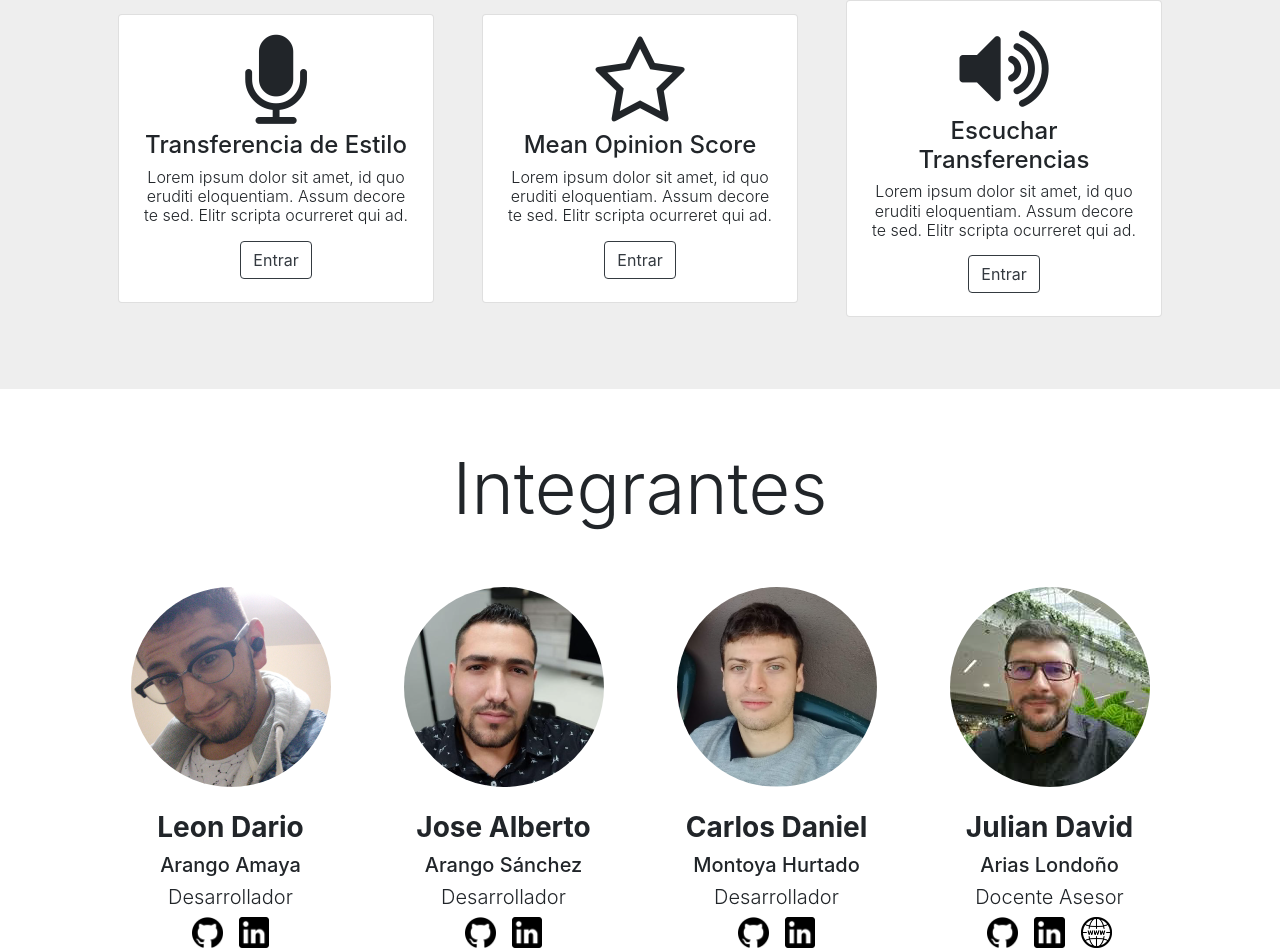
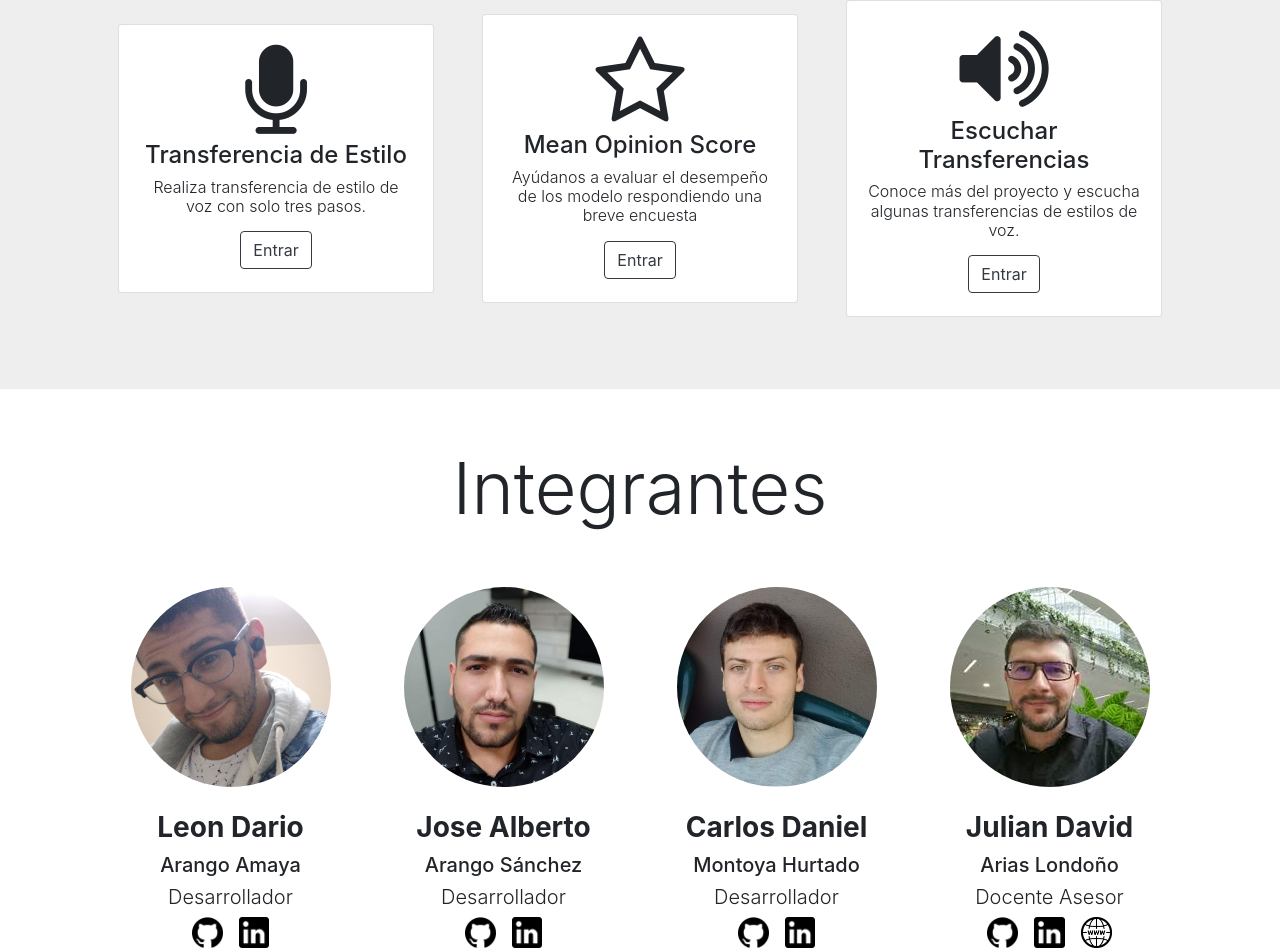
Before and after one commit to breakermoob/StyleVoiceTransfer-MOS, an Angular app: page /home in a window 1280 px wide. Shown: the part 1525-2477 px from the top of the page. Built offline with nearby package versions, Linux system fonts and the light colour scheme.

Commit message:
New secction Results, fix error message, content of cards

```diff
--- a/src/app/app.module.ts
+++ b/src/app/app.module.ts
@@ -11,6 +11,7 @@ import { HomeComponent } from './components/home/home.component';
 import { MosComponent } from './components/mos/mos.component';
 import { FooterComponent } from './components/footer/footer.component';
 import { TransferComponent } from './components/transfer/transfer.component';
+import { ResultsComponent } from './components/results/results.component';
 
 @NgModule({
   declarations: [
@@ -19,7 +20,8 @@ import { TransferComponent } from './components/transfer/transfer.component';
     HomeComponent,
     MosComponent,
     FooterComponent,
-    TransferComponent
+    TransferComponent,
+    ResultsComponent
   ],
   imports: [
     BrowserModule,
--- a/src/app/components/home/home.component.html
+++ b/src/app/components/home/home.component.html
@@ -42,6 +42,7 @@
         recientemente
         publicado en el campo.
       </p>
+
     </div>
   </div>
 </div>
@@ -61,9 +62,8 @@
               <h4>Transferencia de Estilo</h4>
             </div>
             <div class="text">
-              <h6 class="light">Lorem ipsum dolor sit amet, id quo eruditi eloquentiam. Assum decore te sed.
-                Elitr scripta
-                ocurreret qui ad.</h6>
+              <h6 class="light">Realiza transferencia de estilo de voz con solo tres pasos.
+              </h6>
             </div>
             <a routerLink="/transfer" (click)="goUp()" class="btn btn-outline-dark">Entrar</a>
           </div>
@@ -77,9 +77,8 @@
               <h4>Mean Opinion Score</h4>
             </div>
             <div class="text">
-              <h6 class="light">Lorem ipsum dolor sit amet, id quo eruditi eloquentiam. Assum decore te sed.
-                Elitr scripta
-                ocurreret qui ad.</h6>
+              <h6 class="light">Ayúdanos a evaluar el desempeño de los modelo respondiendo una breve
+                encuesta</h6>
             </div>
             <a routerLink="/mos" (click)="goUp()" class="btn btn-outline-dark">Entrar</a>
           </div>
@@ -93,11 +92,9 @@
               <h4>Escuchar Transferencias</h4>
             </div>
             <div class="text">
-              <h6 class="light">Lorem ipsum dolor sit amet, id quo eruditi eloquentiam. Assum decore te sed.
-                Elitr scripta
-                ocurreret qui ad.</h6>
+              <h6 class="light">Conoce más del proyecto y escucha algunas transferencias de estilos de voz.</h6>
             </div>
-            <a href="#" class="btn btn-outline-dark">Entrar</a>
+            <a routerLink="/results" class="btn btn-outline-dark">Entrar</a>
           </div>
         </div>
       </div>
--- /dev/null
+++ b/src/app/components/results/results.component.css
@@ -0,0 +1,4 @@
+.Results {
+  width: 100%;
+  height: 100vh;
+}
--- /dev/null
+++ b/src/app/components/results/results.component.html
@@ -0,0 +1 @@
+<iframe src="https://models-vst.s3.amazonaws.com/_PI_JCL__Informe.pdf#toolbar=0" class="Results"></iframe>
--- /dev/null
+++ b/src/app/components/results/results.component.ts
@@ -0,0 +1,15 @@
+import { Component, OnInit } from '@angular/core';
+
+@Component({
+  selector: 'app-results',
+  templateUrl: './results.component.html',
+  styleUrls: ['./results.component.css']
+})
+export class ResultsComponent implements OnInit {
+
+  constructor() { }
+
+  ngOnInit() {
+  }
+
+}
--- a/src/app/components/sidebar/sidebar.component.html
+++ b/src/app/components/sidebar/sidebar.component.html
@@ -1,5 +1,6 @@
 <nav class="navbar-expand-xs navbar-blue navColor fixed-top p-4">
-    <button type="button" class="navbar-toggler" data-toggle="collapse" (click)="toggleActive()" data-target="#navbarCollapse">
+  <button type="button" class="navbar-toggler" data-toggle="collapse" (click)="toggleActive()"
+    data-target="#navbarCollapse">
     <span class="navbar-toggler-icon textListColor">
       <i class="fa fa-bars fa-lg"></i>
     </span>
@@ -9,14 +10,14 @@
     <div class="navbar-nav ml-auto">
       <a routerLink="/home" (click)="goUp()" class="nav-item nav-link textListColor">
         <i class="fa fa-home" aria-hidden="true"></i> Inicio</a>
-            <a routerLink="/mos" (click)="goUp()" class="nav-item nav-link textListColor">
-                <i class="fa fa-star-o" aria-hidden="true"></i> Mean Opinion Score</a>
-            <a routerLink="/mos" (click)="goUp()" class="nav-item nav-link textListColor"><i class="fa fa-volume-up"
-                    aria-hidden="true"></i>
-                Escuchar Transferencias</a>
       <a routerLink="/transfer" (click)="goUp()" class="nav-item nav-link textListColor"><i class="fa fa-microphone"
           aria-hidden="true"></i>
         Transferencia de Estilo</a>
+      <a routerLink="/mos" (click)="goUp()" class="nav-item nav-link textListColor">
+        <i class="fa fa-star-o" aria-hidden="true"></i> Mean Opinion Score</a>
+      <a routerLink="/results" (click)="goUp()" class="nav-item nav-link textListColor"><i class="fa fa-volume-up"
+          aria-hidden="true"></i>
+        Escuchar Transferencias</a>
     </div>
   </div>
 </nav>
--- a/src/app/components/transfer/transfer.component.html
+++ b/src/app/components/transfer/transfer.component.html
@@ -138,7 +138,7 @@
           <audio controls="" class="mb-4" id="audiotest" [src]="target_url" type="audio/wav"></audio>
         </div>
         <div class="col-sm-12 col-md-3 audio-div">
-          <h3 class="fs-title text-center">Lista</h3>
+          <h3 class="fs-title text-center">Historial de Transferencias</h3>
           <h6 class="fs-subtitle text-center" style="display: inline-block;">Audios procesando: {{queue}}</h6>
           <img src="/assets/loading.gif" alt="loading" width="20%" *ngIf="processing" />
           <ul class="list-group">
--- a/src/app/components/transfer/transfer.component.ts
+++ b/src/app/components/transfer/transfer.component.ts
@@ -53,8 +53,8 @@ export class TransferComponent implements OnInit {
   }
 
   successCallback(stream) {
-    console.log(stream);
     this.recording = true;
+    this.error = null;
     var options = {
       mimeType: "audio/wav",
       numberOfAudioChannels: 1,
```
Also changed, not shown: src/app/app-routing.module.ts (+14 -15 lines), src/app/components/sidebar/sidebar.component.ts (+13 -19 lines), 1 other file (tests, documents, lock files or other folders). Lines whose indentation alone changed are shown as unchanged.
